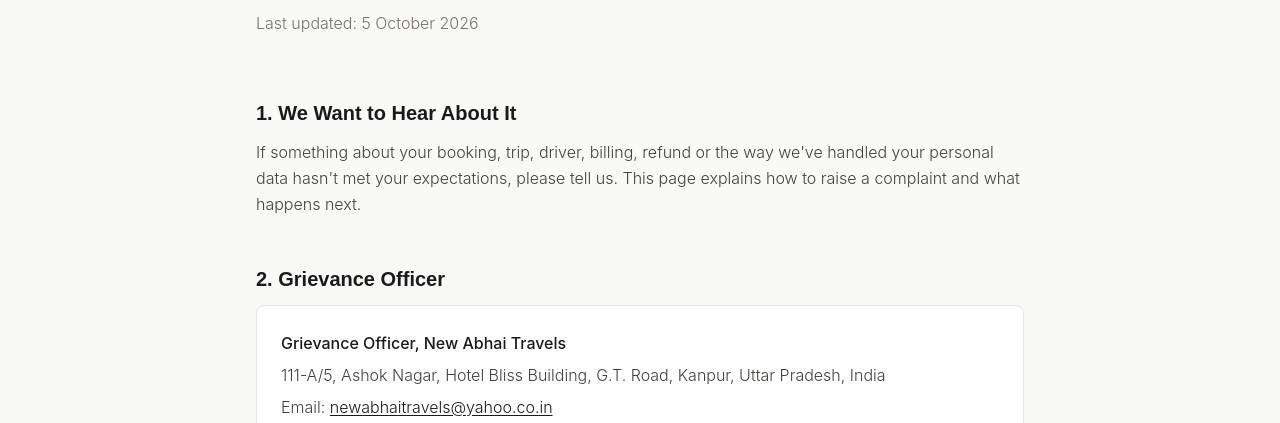
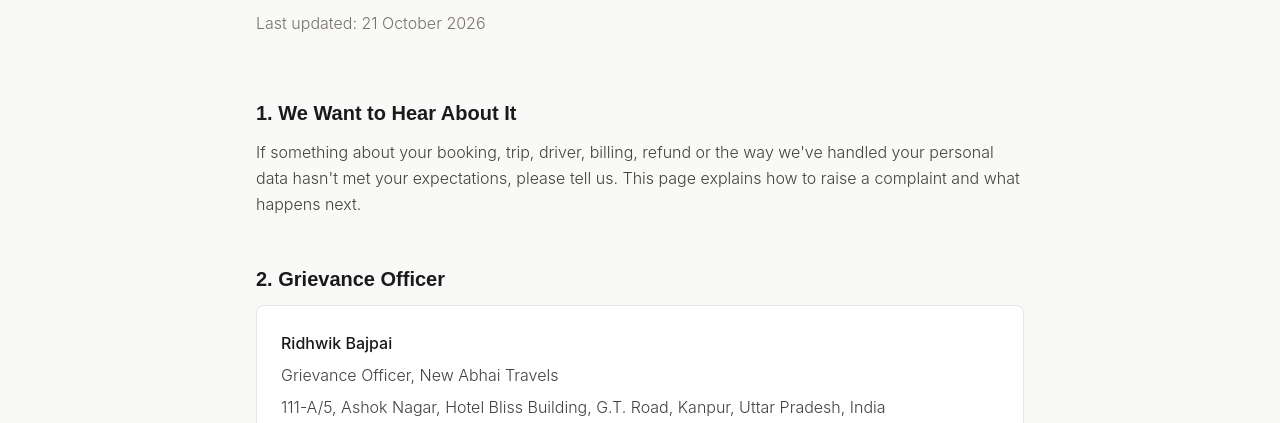
Before and after one commit to NewAbhaiTravels/newabhaitravels.github.io, a plain HTML site: page grievance-redressal.html in a window 1280 px wide. Shown: the part 257-680 px from the top of the page. Drawn offline with nearby package versions, Linux system fonts and the light colour scheme.

Commit message:
Add files via upload

```diff
--- a/grievance-redressal.html
+++ b/grievance-redressal.html
@@ -53,7 +53,7 @@
         <div class="max-w-3xl mx-auto">
             <p class="font-display text-xs tracking-widest uppercase text-stone-500 mb-4">Legal</p>
             <h1 class="font-display text-4xl md:text-6xl font-bold leading-tight mb-4">Grievance Redressal</h1>
-            <p class="text-stone-500 font-light mb-16">Last updated: 5 October 2026</p>
+            <p class="text-stone-500 font-light mb-16">Last updated: 21 October 2026</p>
 
             <div class="legal-body space-y-12 text-stone-700 font-light leading-relaxed">
                 <section id="intro">
@@ -64,8 +64,8 @@
                 <section id="grievance-officer">
                     <h2 class="font-display text-xl font-bold text-stone-900 mb-3">2. Grievance Officer</h2>
                     <div class="border border-stone-200 bg-white rounded-lg p-6 space-y-1.5">
-                        <!-- Name of the Grievance Officer: required under Rule 5(9) of the IT (SPDI) Rules, 2011 and Rule 4(4) of the Consumer Protection (E-Commerce) Rules, 2020 — add the full name of the person responsible before publishing. -->
-                        <p class="font-medium text-stone-900">Grievance Officer, New Abhai Travels</p>
+                        <p class="font-medium text-stone-900">Ridhwik Bajpai</p>
+                        <p>Grievance Officer, New Abhai Travels</p>
                         <p>111-A/5, Ashok Nagar, Hotel Bliss Building, G.T. Road, Kanpur, Uttar Pradesh, India</p>
                         <p>Email: <a href="mailto:newabhaitravels@yahoo.co.in">newabhaitravels@yahoo.co.in</a></p>
                         <p>Phone / WhatsApp: <a href="tel:+918090202020">+91 80902 02020</a></p>
```
Also changed, not shown: privacy-policy.html (+3 -3 lines).
